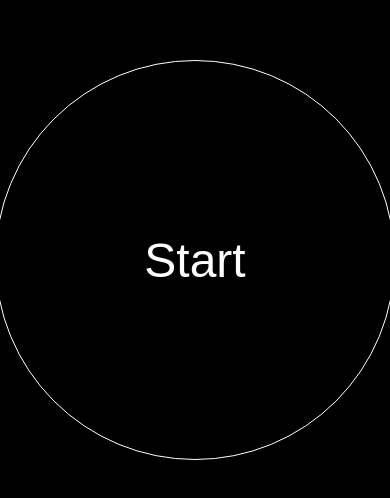
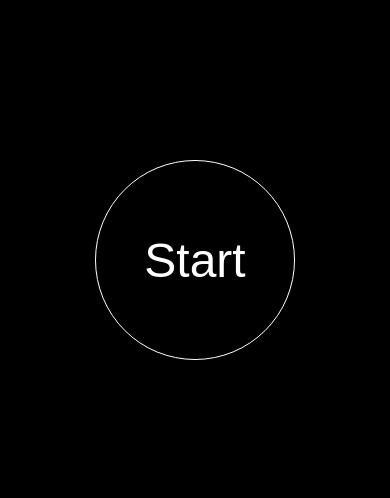
Before and after one commit to pMatt1988/flylight, a plain HTML site: page index.html in a window 390 px wide. Shown: the part 162-660 px from the top of the page. Drawn offline with Linux system fonts and the light colour scheme.

Commit message:
Responsive start button

```diff
--- a/index.html
+++ b/index.html
@@ -39,8 +39,8 @@
         button {
             background-color: transparent;
             color: white;
-            width: 400px;
-            height: 400px;
+            width: 200px;
+			height: 200px;
             border: 1px solid white;
             text-align: center;
             border-radius: 50%;
@@ -48,6 +48,14 @@
             position: absolute;
             cursor: pointer;
         }
+
+		@media screen and (min-width: 600px) {
+			button {
+				width: 400px;
+				height: 400px;
+			}
+
+		}
 
         button:hover {
             border: 4px solid white;
```
